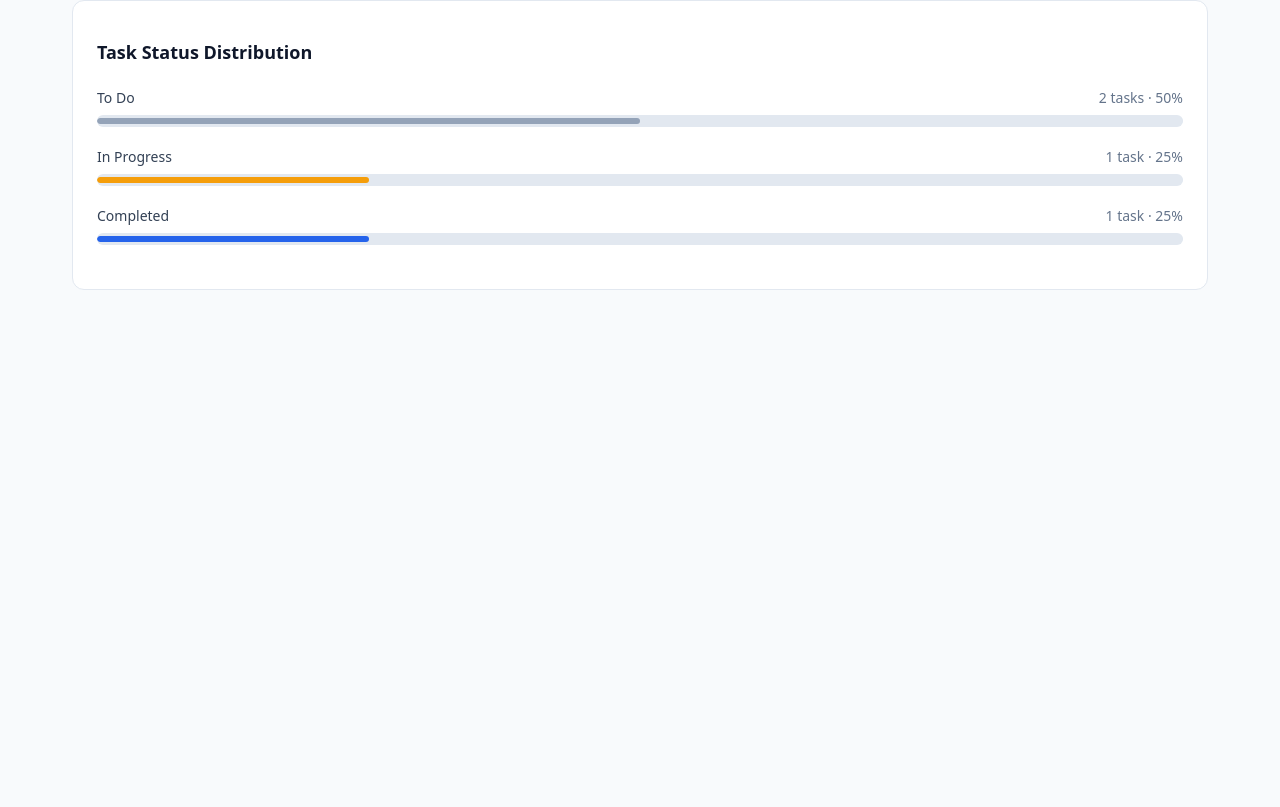
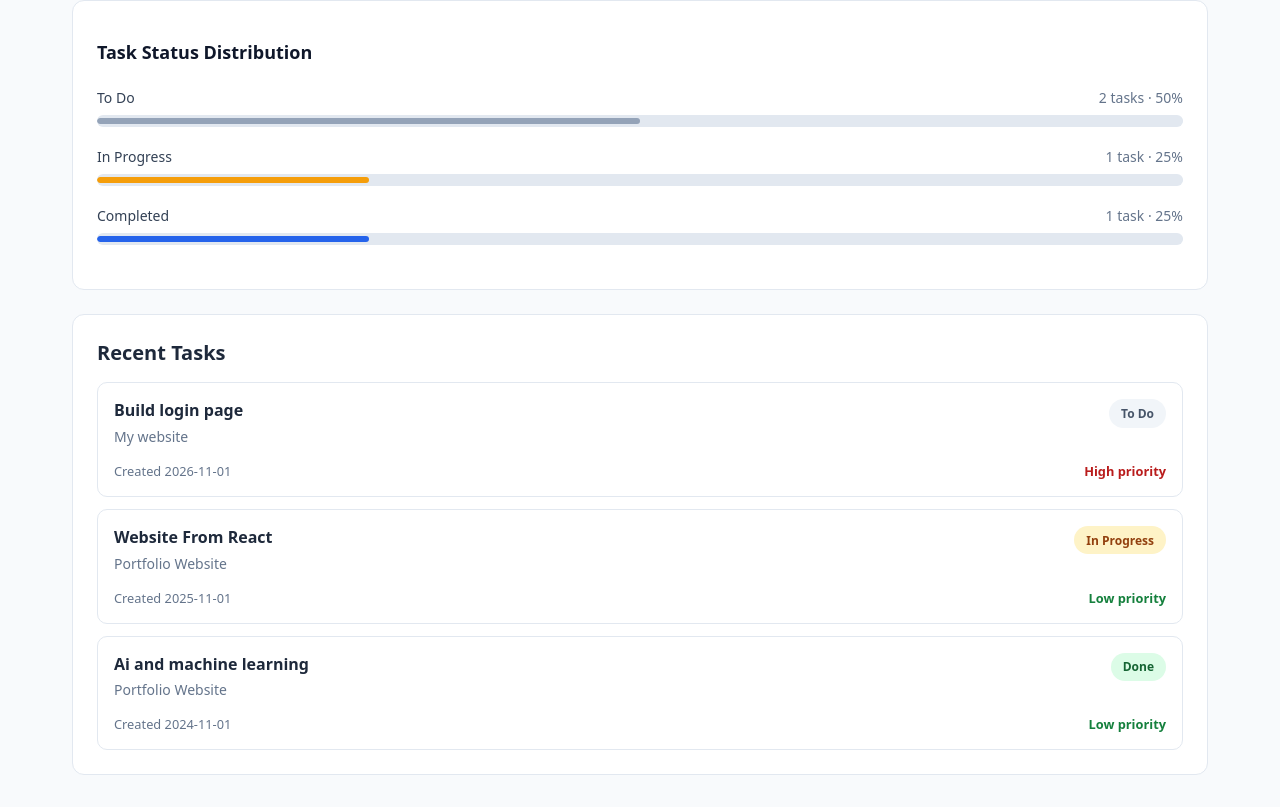
Before and after one commit to Ujjwal-Darnal/Task-Flow, a React (Vite) app: page / in a window 1280 px wide. Shown: the part 667-1474 px from the top of the page. Before the commit the page ends 989 px from the top, so only its background shows below. Built offline with nearby package versions, Linux system fonts and the light colour scheme.

Commit message:
feat: add recent tasks section to dashboard

```diff
--- a/src/css/Dashboard.css
+++ b/src/css/Dashboard.css
@@ -65,6 +65,153 @@
   margin-bottom: 1.5rem;
 }
 
+/* Recent Tasks section */
+
+.recent-tasks {
+  background: #ffffff;
+  border: 1px solid #e2e8f0;
+  border-radius: 12px;
+  padding: 1.5rem;
+  margin-top: 1.5rem;
+}
+
+.recent-tasks h2 {
+  margin: 0 0 1rem;
+  font-size: 1.25rem;
+  color: #1e293b;
+}
+
+/* Individual task */
+
+.recent-task {
+  border: 1px solid #e2e8f0;
+  border-radius: 10px;
+  padding: 1rem;
+  margin-bottom: 0.75rem;
+  transition: background-color 0.2s ease;
+}
+
+.recent-task:last-child {
+  margin-bottom: 0;
+}
+
+.recent-task:hover {
+  background-color: #f8fafc;
+}
+
+/* Task header */
+
+.recent-task-header {
+  display: flex;
+  justify-content: space-between;
+  align-items: flex-start;
+  gap: 1rem;
+}
+
+.recent-task-info {
+  min-width: 0;
+  overflow-wrap: anywhere;
+}
+
+.recent-task-info h3 {
+  margin: 0;
+  font-size: 1rem;
+  color: #1e293b;
+}
+
+.recent-task-info p {
+  margin: 0.35rem 0 0;
+  font-size: 0.875rem;
+  color: #64748b;
+}
+
+/* Common status styling */
+
+.recent-task-status {
+  padding: 0.35rem 0.75rem;
+  border-radius: 20px;
+  font-size: 0.75rem;
+  font-weight: 600;
+  white-space: nowrap;
+}
+
+/* Dynamic status colors */
+
+.recent-task-status.done {
+  background-color: #dcfce7;
+  color: #166534;
+}
+
+.recent-task-status.in-progress {
+  background-color: #fef3c7;
+  color: #92400e;
+}
+
+.recent-task-status.to-do {
+  background-color: #f1f5f9;
+  color: #475569;
+}
+
+/* Task footer */
+
+.recent-task-footer {
+  display: flex;
+  justify-content: space-between;
+  align-items: center;
+  flex-wrap: wrap;
+  gap: 0.5rem;
+  margin-top: 1rem;
+  font-size: 0.8rem;
+  color: #64748b;
+}
+
+/* Priority styling */
+
+.recent-task-priority {
+  font-weight: 600;
+}
+
+.recent-task-priority.high {
+  color: #b91c1c;
+}
+
+.recent-task-priority.medium {
+  color: #92400e;
+}
+
+.recent-task-priority.low {
+  color: #15803d;
+}
+
+/* Empty state */
+
+.recent-tasks-empty {
+  text-align: center;
+  padding: 2rem 1rem;
+  color: #64748b;
+}
+
+/* Mobile responsiveness */
+
+@media (max-width: 480px) {
+  .recent-tasks {
+    padding: 1rem;
+  }
+
+  .recent-task-header {
+    flex-direction: column;
+    gap: 0.75rem;
+  }
+}
+
+/* Accessibility */
+
+@media (prefers-reduced-motion: reduce) {
+  .recent-task {
+    transition: none;
+  }
+}
+
 @media (max-width: 768px) {
   .stats-grid {
     grid-template-columns: repeat(2, minmax(0, 1fr));
--- a/src/pages/DashboardPage.tsx
+++ b/src/pages/DashboardPage.tsx
@@ -1,20 +1,24 @@
-import type { Project } from "../types/project"
-import type { Task } from "../types/task"
+import type { Project } from "../types/project";
+import type { Task } from "../types/task";
 import StatCard from "../components/StatCard";
-import "../css/StatCard.css"
-import "../css/Dashboard.css"
 import StatusBar from "../components/StatusBar";
 
-interface DashboardPageProps{
-    projectList:Project[];
-    taskList:Task[]
+import "../css/StatCard.css";
+import "../css/Dashboard.css";
+
+interface DashboardPageProps {
+  projectList: Project[];
+  taskList: Task[];
 }
-function DashboardPage({projectList,
-    taskList}:DashboardPageProps
-){
+
+function DashboardPage({
+  projectList,
+  taskList,
+}: DashboardPageProps) {
+
+  // Dashboard statistics
   const totalProjects = projectList.length;
   const totalTasks = taskList.length;
-
 
   const totalCompletedTasks = taskList.filter(
     task => task.status === "Done"
@@ -28,35 +32,85 @@ const totalTodoTasks = taskList.filter(
     task => task.status === "To Do"
   ).length;
 
-const completionRate = totalTasks === 0? 0:
-Math.round((totalCompletedTasks/totalTasks)*100);
+  // Calculate task percentages
+  const completionRate =
+    totalTasks === 0
+      ? 0
+      : Math.round((totalCompletedTasks / totalTasks) * 100);
 
-const todoPercentage = totalTasks === 0
+  const todoPercentage =
+    totalTasks === 0
       ? 0
       : Math.round((totalTodoTasks / totalTasks) * 100);
 
-const inProgressPercentage = totalTasks === 0
+  const inProgressPercentage =
+    totalTasks === 0
       ? 0
       : Math.round((totalInProgressTasks / totalTasks) * 100);
 
+  // Get the three most recent tasks without mutating state
+  const recentTasks = [...taskList]
+    .sort((a, b) => b.createdAt.localeCompare(a.createdAt))
+    .slice(0, 3);
 
-    return(
+  // Find the project associated with a task
+  function getProjectName(projectId: number) {
+    const project = projectList.find(
+      project => project.id === projectId
+    );
+
+    return project?.name ?? "Unknown project";
+  }
+
+  return (
     <main className="dashboard-page">
       <h1>Dashboard</h1>
 
+      {/* Dashboard statistics */}
       <div className="stats-grid">
-  <StatCard title="Total Projects" value={totalProjects} />
-  <StatCard title="Total Tasks" value={totalTasks} />
-  <StatCard title="To Do" value={totalTodoTasks} />
-  <StatCard title="In Progress" value={totalInProgressTasks} />
-  <StatCard title="Completed" value={totalCompletedTasks} />
-  <StatCard title="Completion Rate" value={`${completionRate}%`} />
+        <StatCard
+          title="Total Projects"
+          value={totalProjects}
+        />
+
+        <StatCard
+          title="Total Tasks"
+          value={totalTasks}
+        />
+
+        <StatCard
+          title="To Do"
+          value={totalTodoTasks}
+        />
+
+        <StatCard
+          title="In Progress"
+          value={totalInProgressTasks}
+        />
+
+        <StatCard
+          title="Completed"
+          value={totalCompletedTasks}
+        />
+
+        <StatCard
+          title="Completion Rate"
+          value={`${completionRate}%`}
+        />
       </div>
 
+      {/* Overall task progress */}
       <section className="progress-section">
         <h2>Overall Task Progress</h2>
 
-  <div className="progress-bar">
+        <div
+          className="progress-bar"
+          role="progressbar"
+          aria-label="Overall task progress"
+          aria-valuenow={completionRate}
+          aria-valuemin={0}
+          aria-valuemax={100}
+        >
           <div
             className="progress-fill"
             style={{ width: `${completionRate}%` }}
@@ -66,10 +120,9 @@ const inProgressPercentage = totalTasks === 0
         <p>
           {totalCompletedTasks} of {totalTasks} tasks completed
         </p>
-
-
       </section>
 
+      {/* Task status distribution */}
       <section className="status-distribution">
         <h2>Task Status Distribution</h2>
 
@@ -95,8 +148,60 @@ const inProgressPercentage = totalTasks === 0
         />
       </section>
 
+      {/* Recent tasks */}
+      <section className="recent-tasks">
+        <h2>Recent Tasks</h2>
 
+        {recentTasks.length === 0 ? (
+          <p className="recent-tasks-empty">
+            No tasks yet. Create a task to see it here.
+          </p>
+        ) : (
+          recentTasks.map(task => (
+            <div className="recent-task" key={task.id}>
+
+              {/* Recent task header */}
+              <div className="recent-task-header">
+
+                <div className="recent-task-info">
+                  <h3>{task.title}</h3>
+                  <p>{getProjectName(task.projectId)}</p>
+                </div>
+
+                <span
+                  className={`recent-task-status ${task.status
+                    .toLowerCase()
+                    .replaceAll(" ", "-")}`}
+                >
+                  {task.status}
+                </span>
+
+              </div>
+
+              {/* Recent task footer */}
+              <div className="recent-task-footer">
+
+                <span>
+                  Created{" "}
+                  <time dateTime={task.createdAt}>
+                    {task.createdAt}
+                  </time>
+                </span>
+
+                <span
+                  className={`recent-task-priority ${task.priority.toLowerCase()}`}
+                >
+                  {task.priority} priority
+                </span>
+
+              </div>
+
+            </div>
+          ))
+        )}
+      </section>
     </main>
-    )
+  );
 }
-export default DashboardPage
+
+export default DashboardPage;
```
Lines whose indentation alone changed are shown as unchanged.
